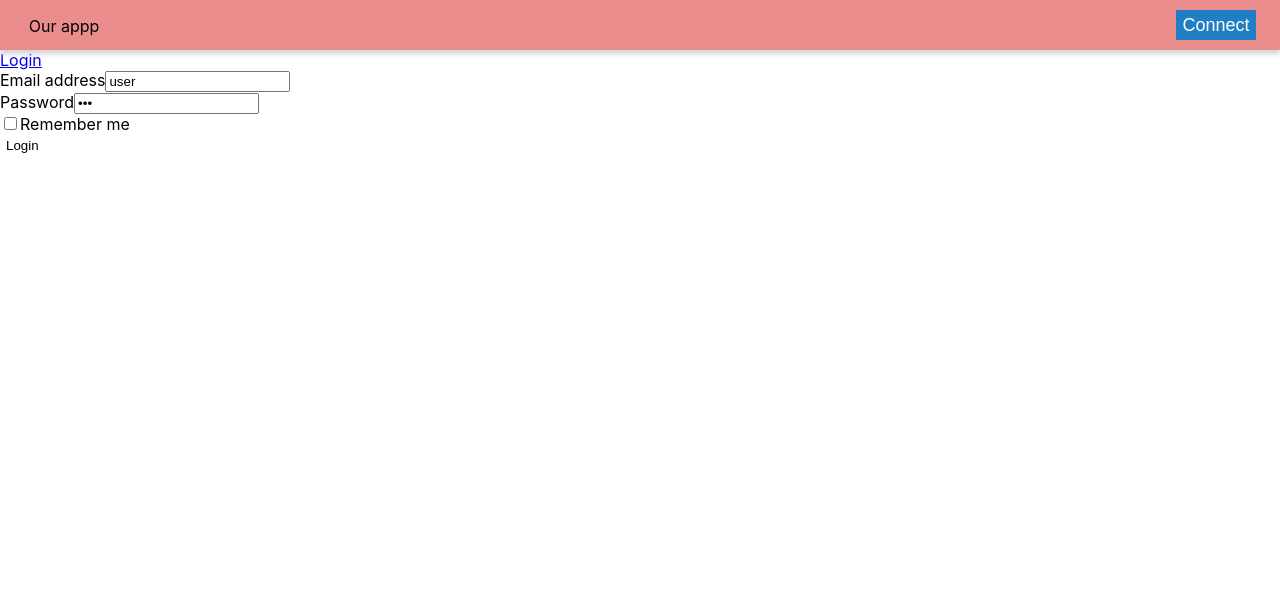
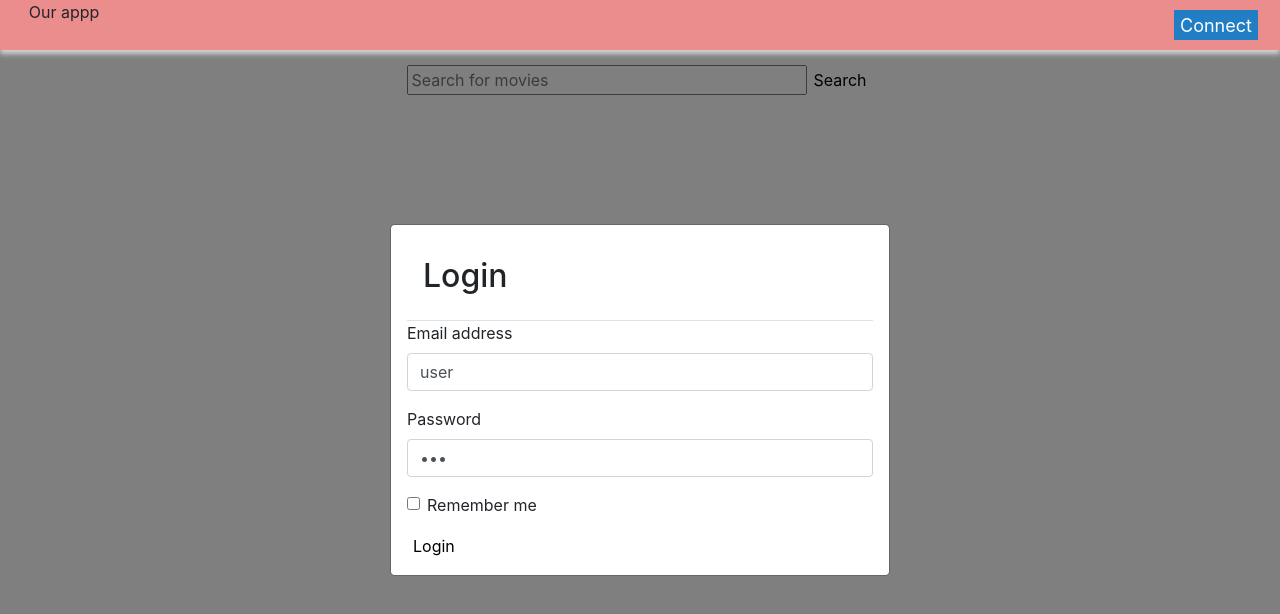
Before and after one commit to LOG660/LOG660_FR_TP2, a React (Create React App) app: page / in a window 1280 px wide. Both pictures are taken after a click on the button "Connect". Shown: the top 614 px of the page. Built offline with nearby package versions, Linux system fonts and the light colour scheme.

Commit message:
added search input

```diff
--- a/src/App.js
+++ b/src/App.js
@@ -1,13 +1,16 @@
 import React from 'react';
+
+import 'bootstrap/dist/css/bootstrap.min.css';
 import Navbar from './components/NavigationMenu'
 import './styles/App.scss';
+import MainPage from './components/MainPage';
 
 function App() {
   return (
     <div className="app">
       <Navbar />
       <div className="app-content">
-
+        <MainPage />
       </div>
     </div>
   );
--- /dev/null
+++ b/src/components/MainPage.js
@@ -0,0 +1,40 @@
+import React, { Component }  from 'react';
+import 'bootstrap/dist/css/bootstrap.min.css';
+
+export default class MainPage extends Component {
+
+    constructor(props) {
+        super(props);
+        this.state = {
+            value: '',
+        }
+    }
+
+
+    render() {
+		const handleChange = (event) => {
+            this.setState({
+                [event.target.name]: event.target.value,
+            });
+        }
+
+        const handleSubmit = (event) => {
+            console.log("submit was called")
+        }
+
+        return (
+            <div className="main-container flex-column">
+                <div className="flex-row justify-content-center search">
+                    <input type="text" placeholder="Search for movies" value={this.state.value} onChange={(e) => handleChange(e)}/>
+                    <button type="submit" onClick={() => handleSubmit()}>
+                        Search
+                </button>
+                </div>
+                <div className="flex-column justify-content-center content">
+
+                </div>
+            </div>
+        )
+    }
+
+}
--- a/src/components/NavigationMenu.js
+++ b/src/components/NavigationMenu.js
@@ -37,11 +37,10 @@ class NavigationMenu extends React.Component {
                     centered
                 >
                     <Modal.Body>
-                        <Tabs defaultActiveKey="login" id="uncontrolled-tab-example">
-                            <Tab eventKey="login" title="Login">
-                                <LoginForm handleClose={handleClose.bind(this)} />
-                            </Tab>
-                        </Tabs>
+                        <Modal.Header>
+                            <h2>Login</h2>
+                        </Modal.Header>
+                        <LoginForm handleClose={handleClose.bind(this)} />
                     </Modal.Body>
                 </Modal>
             </>
--- a/src/styles/App.scss
+++ b/src/styles/App.scss
@@ -1,4 +1,5 @@
 @import './navigation.scss';
+@import './mainpage.scss';
 
 .app {
   font-size: 16px;
@@ -55,3 +56,49 @@ button {
   outline: none;
   border: none;
 }
+
+.justify-content-space-between {
+  justify-content: space-between;
+}
+.justify-content-space-around {
+  justify-content: space-around;
+}
+.justify-content-start {
+  justify-content: start;
+}
+.justify-content-end {
+  justify-content: end;
+}
+.justify-content-center {
+  justify-content: center;
+}
+.justify-content-center-center {
+  justify-content: center;
+  align-content: center;
+}
+
+.align-content-space-between {
+  align-content: space-between;
+}
+.align-content-space-around {
+  align-content: space-around;
+}
+.align-content-start {
+  align-content: start;
+}
+.align-content-end {
+  align-content: end;
+}
+.align-content-center {
+  align-content: center;
+}
+.align-content-center-center {
+  justify-content: center;
+  align-content: center;
+}
+.cursor {
+  cursor: pointer;
+}
+.App-Content {
+  margin-top: 80px;
+}
--- /dev/null
+++ b/src/styles/mainpage.scss
@@ -0,0 +1,16 @@
+.main-container {
+    margin-top: 50px;
+
+    .search {
+        align-items: center;
+        min-height: 60px;
+        max-height: 60px;
+        input {
+            width: 400px;
+        }
+        input,
+        button {
+            max-height: 30px;
+        }
+    }
+}
```
